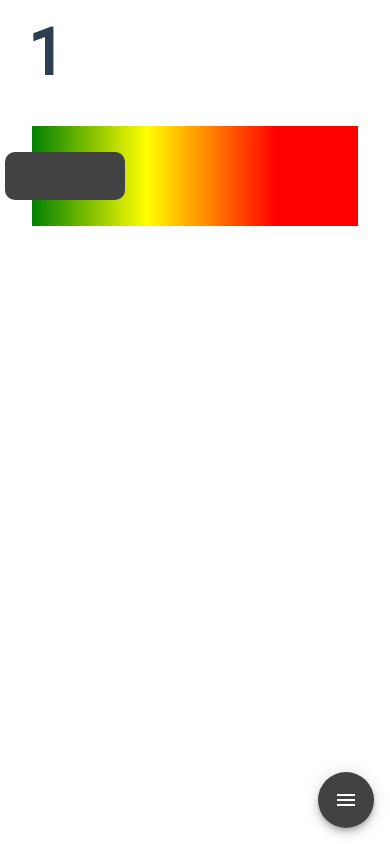
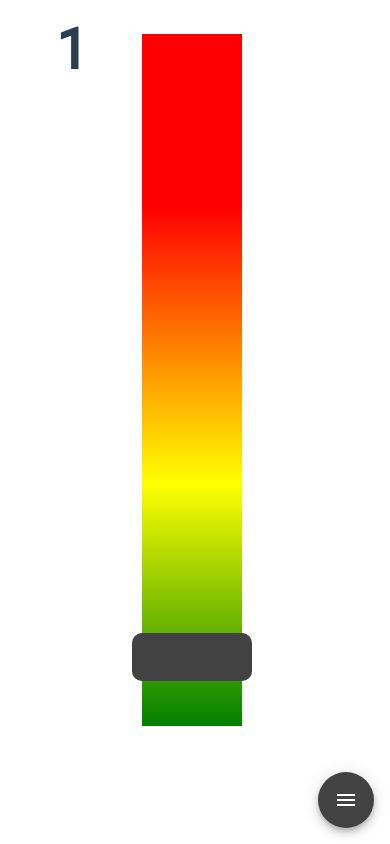
Before and after one commit to wwerner/intensity, a Vue app: page /settings in a window 390 px wide. Built offline with nearby package versions, Linux system fonts and the light colour scheme; a small style sheet from the web is missing; what highcharts-vue would draw is missing.

Commit message:
Improve layout

```diff
--- a/src/App.vue
+++ b/src/App.vue
@@ -1,6 +1,6 @@
 <template>
 <v-app id="app" style="width: 100%">
-  <v-container fluid>
+  <v-container>
     <v-row class="child-flex">
       <v-col cols="12">
         <transition
@@ -11,7 +11,7 @@
         </transition>
         <v-speed-dial
           v-model="menu"
-          bottom absolute right
+          bottom absolute right fixed
           direction="top"
           transition="slide-y-reverse-transition"
         >
--- a/src/components/Meter.vue
+++ b/src/components/Meter.vue
@@ -1,8 +1,13 @@
 <template>
 <div id="meter-container" v-resize="handleResize">
-  <v-row v-if="portrait">
-    <v-col cols="2"></v-col>
+  <v-row v-if="!landscape" justify="center">
     <v-col cols="4">
+      <div id="meter-caption" v-if="caption"
+           :style="{color: valueColor, textAlign: 'center'}">
+        {{ internalValue }}
+      </div>
+    </v-col>
+    <v-col cols="6">
       <div id="meter">
         <v-slider
           vertical
@@ -16,11 +21,7 @@
         </v-slider>
       </div>
     </v-col>
-    <v-col cols="5">
-      <div id="meter-caption" v-if="caption" :style="{color: valueColor, textAlign: 'right'}">
-        {{ internalValue }}
-      </div>
-    </v-col>
+    <v-spacer v-if="$vuetify.breakpoint.xs"></v-spacer>
   </v-row>
   <v-row v-if="landscape">
     <v-col>
@@ -56,6 +57,7 @@ export default {
       internalValue: 0,
       // eslint-disable-next-line no-restricted-globals
       landscape: screen.width > screen.height,
+      meterHeight: 0,
     };
   },
   props: {
@@ -72,15 +74,13 @@ export default {
       default: true,
     },
   },
-  computed: {
-    portrait() {
-      return !this.landscape;
-    },
-  },
+  computed: {},
   methods: {
     handleResize() {
-      // eslint-disable-next-line no-restricted-globals
-      this.landscape = screen.width > screen.height;
+      this.landscape = window.innerWidth > window.innerHeight;
+    },
+    captionMarginTop() {
+      return `${this.meterHeight - ((this.meterHeight) / 10 * this.internalValue)}px`;
     },
     valueColor() {
       return 'black';
@@ -104,6 +104,10 @@ export default {
   },
   mounted() {
     this.internalValue = this.value;
+    this.$nextTick(() => {
+      this.meterHeight = document.getElementById('meter')
+        .getBoundingClientRect().height;
+    });
   },
 };
 </script>
@@ -115,7 +119,7 @@ export default {
 
 #meter-caption {
   font-family: "Roboto", sans-serif;
-  font-size: 4em;
+  font-size: 3.5em;
   font-weight: bold;
   margin-top: -0.25em;
   margin-left: 0.25em;
@@ -185,6 +189,12 @@ export default {
   top: 0;
 }
 
+@media (orientation: portrait) {
+  #meter {
+    width: 100px !important;
+  }
+}
+
 @media (orientation: landscape) {
   #meter
   .v-slider__thumb {
```
